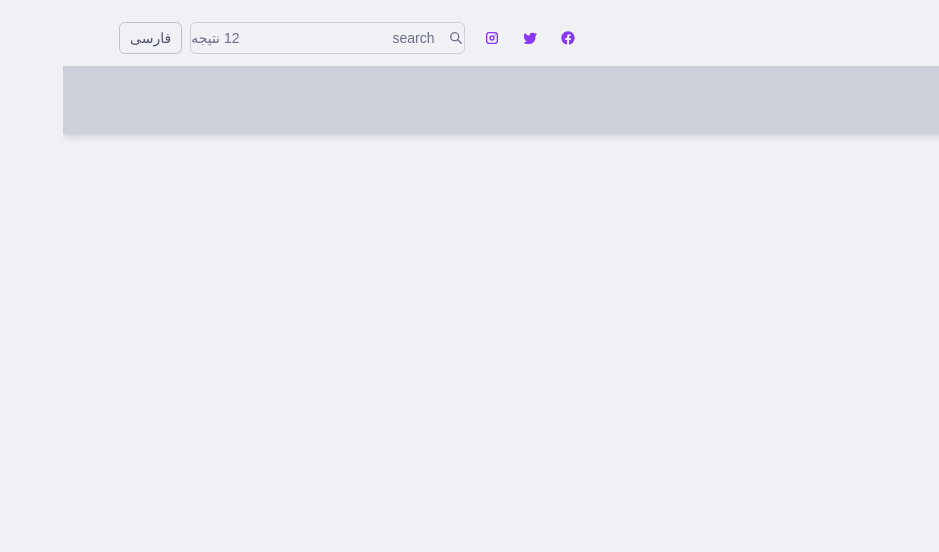
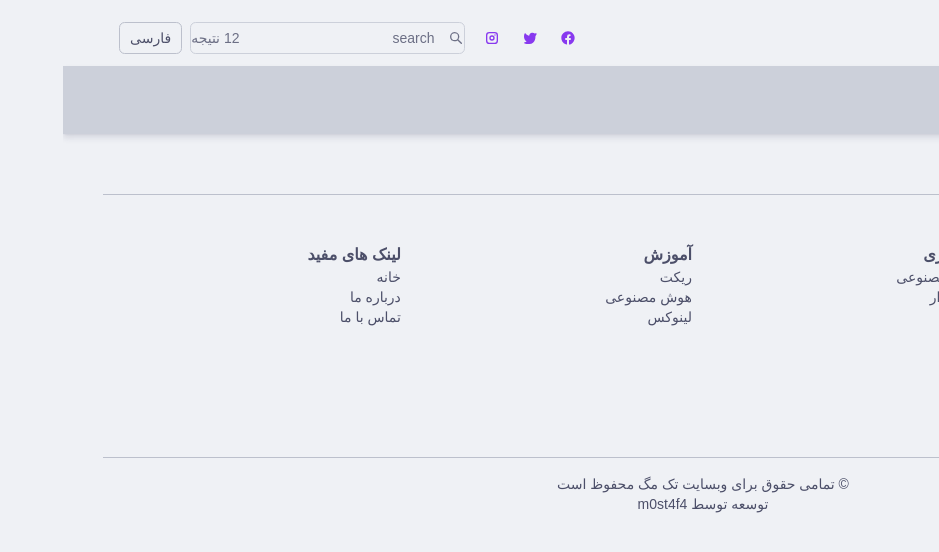
Before and after one commit to m0st4f4/Blog-React-TS, a React (Vite) app: page / in a window 1280 px wide. Shown: the top 552 px of the page, without its empty margins (341-1280 px from the left). Built offline with nearby package versions, Linux system fonts and the light colour scheme; no server answers.

Commit message:
feat: footer Section
footer Component

fix #16

```diff
--- /dev/null
+++ b/src/components/Footer/Footer.tsx
@@ -0,0 +1,21 @@
+import type { ReactNode } from "react";
+
+import { Copyright } from "@/components/Footer/components/Copyright/Copyright.tsx";
+import { FooterLogo } from "@/components/Footer/components/FooterLogo/FooterLogo.tsx";
+import { FooterNavigationBar } from "@/components/Footer/components/FooterNavigationBar/FooterNavigationBar.tsx";
+
+export const Footer = (): ReactNode => {
+  return (
+    <footer>
+      <div className="container py-12 mt-4 border-t  border-t-border">
+        <div className="flex gap-4 justify-between">
+          <FooterLogo className="basis-1/4" />
+
+          <FooterNavigationBar className="basis-3/4 flex gap-4" />
+        </div>
+      </div>
+
+      <Copyright className="container text-center mt-4 border-t border-t-border py-4 text-sm" />
+    </footer>
+  );
+};
--- a/src/layouts/RootLayout/RootLayout.tsx
+++ b/src/layouts/RootLayout/RootLayout.tsx
@@ -2,6 +2,7 @@ import type { ReactNode } from "react";
 
 import { Outlet } from "react-router";
 
+import { Footer } from "@/components/Footer/Footer.tsx";
 import { Header } from "@/components/Header/Header.tsx";
 
 export const RootLayout = (): ReactNode => {
@@ -11,6 +12,7 @@ export const RootLayout = (): ReactNode => {
       <main>
         <Outlet />
       </main>
+      <Footer />
     </div>
   );
 };
```
